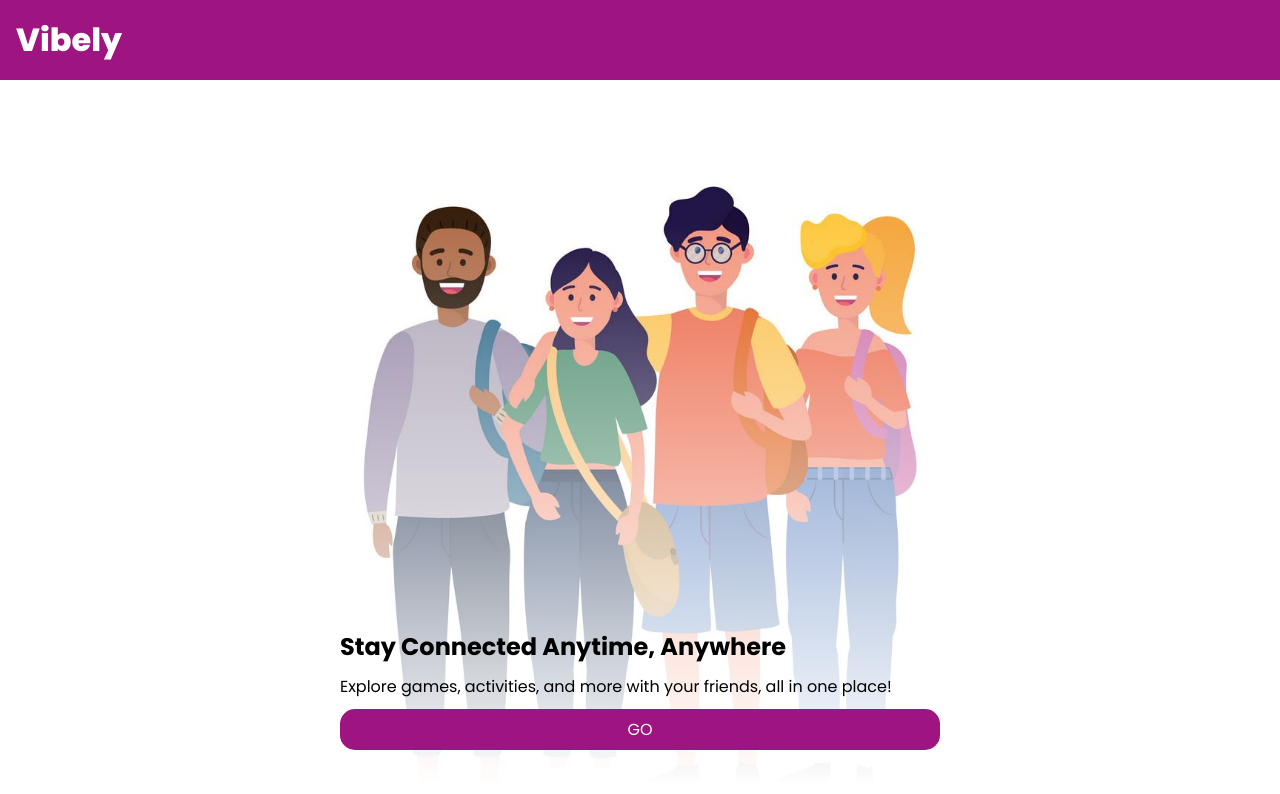
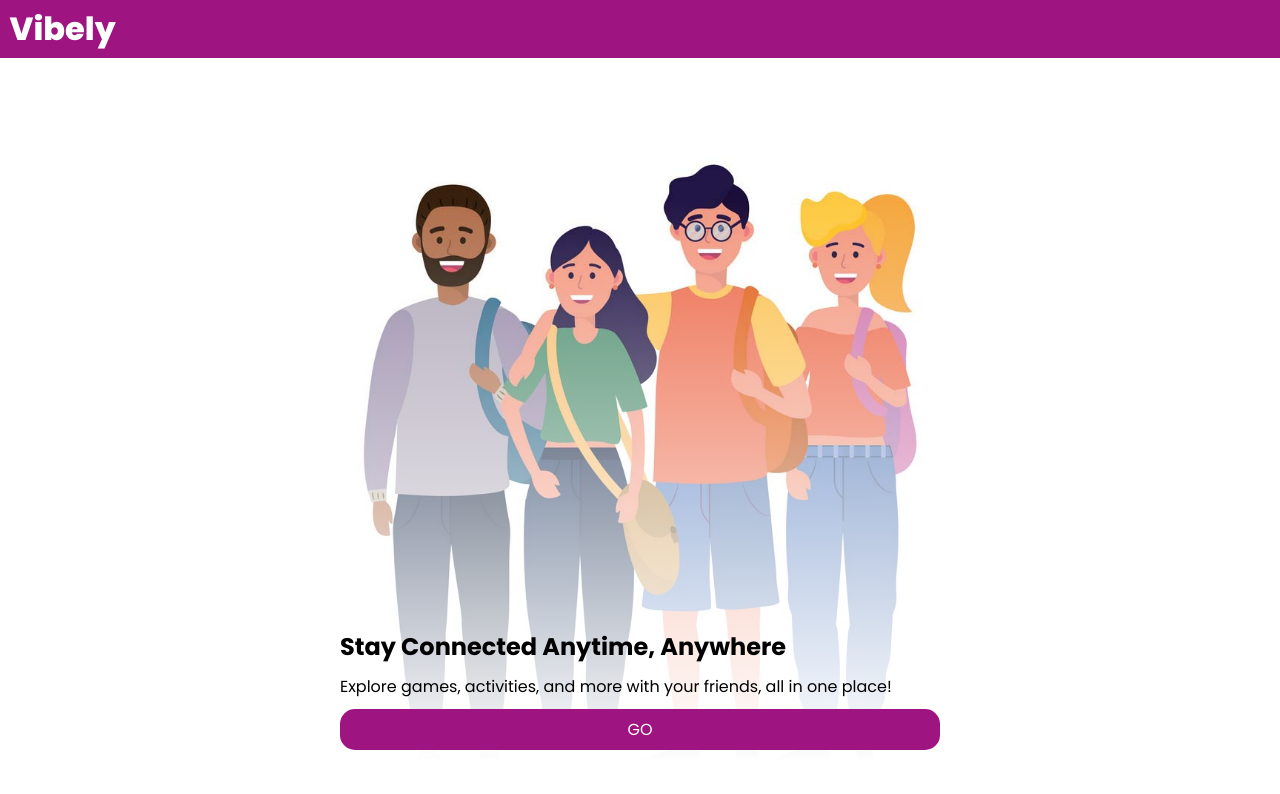
Before and after one commit to johnloser-lwi/vibely_mock_up, a plain HTML site: page index.html in a window 1280 px wide. Drawn offline with Linux system fonts and the light colour scheme.

Commit message:
update app title padding

```diff
--- a/css/style.css
+++ b/css/style.css
@@ -20,7 +20,7 @@ body {
 
 #app-title {
     color: white;
-    padding: 0.5em;
+    padding: 0.15em 0.3em;
     font-weight: 800;
     font-size: xx-large;
     background-color: var(--primary);
```
